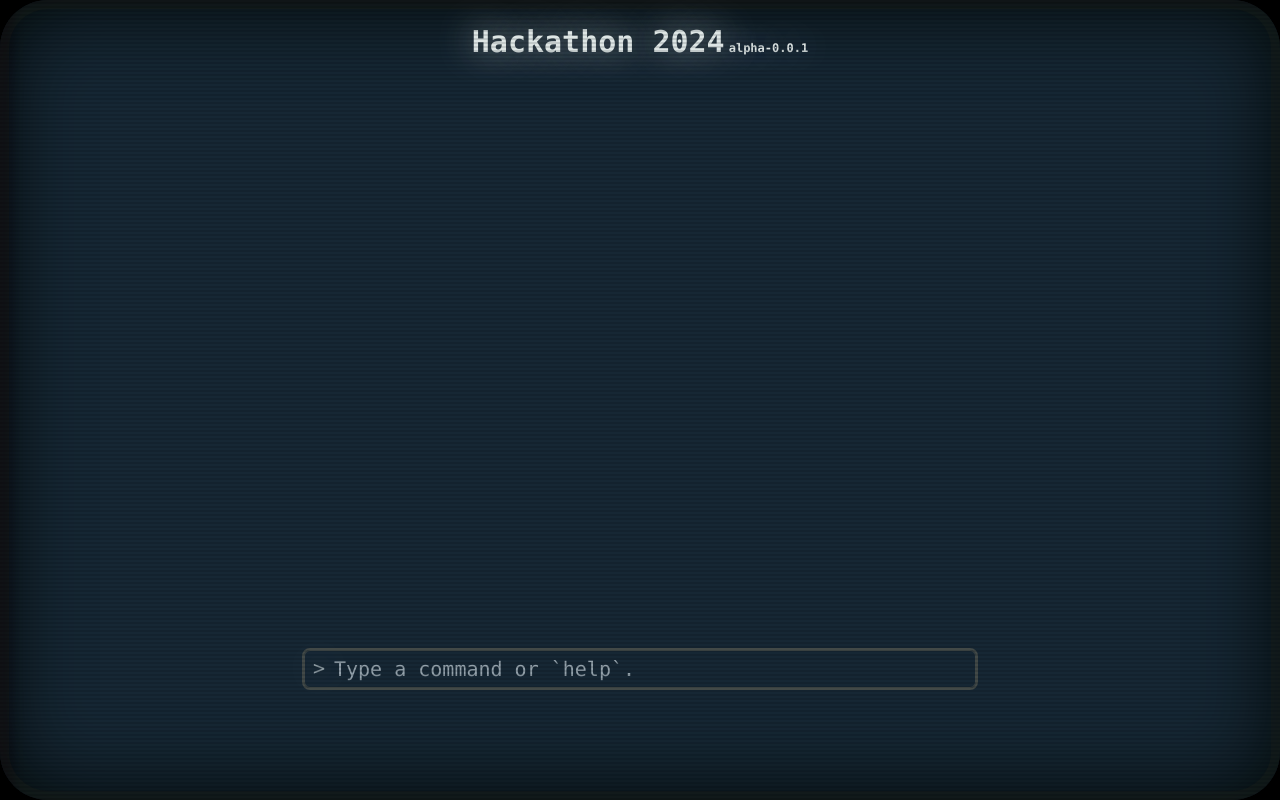
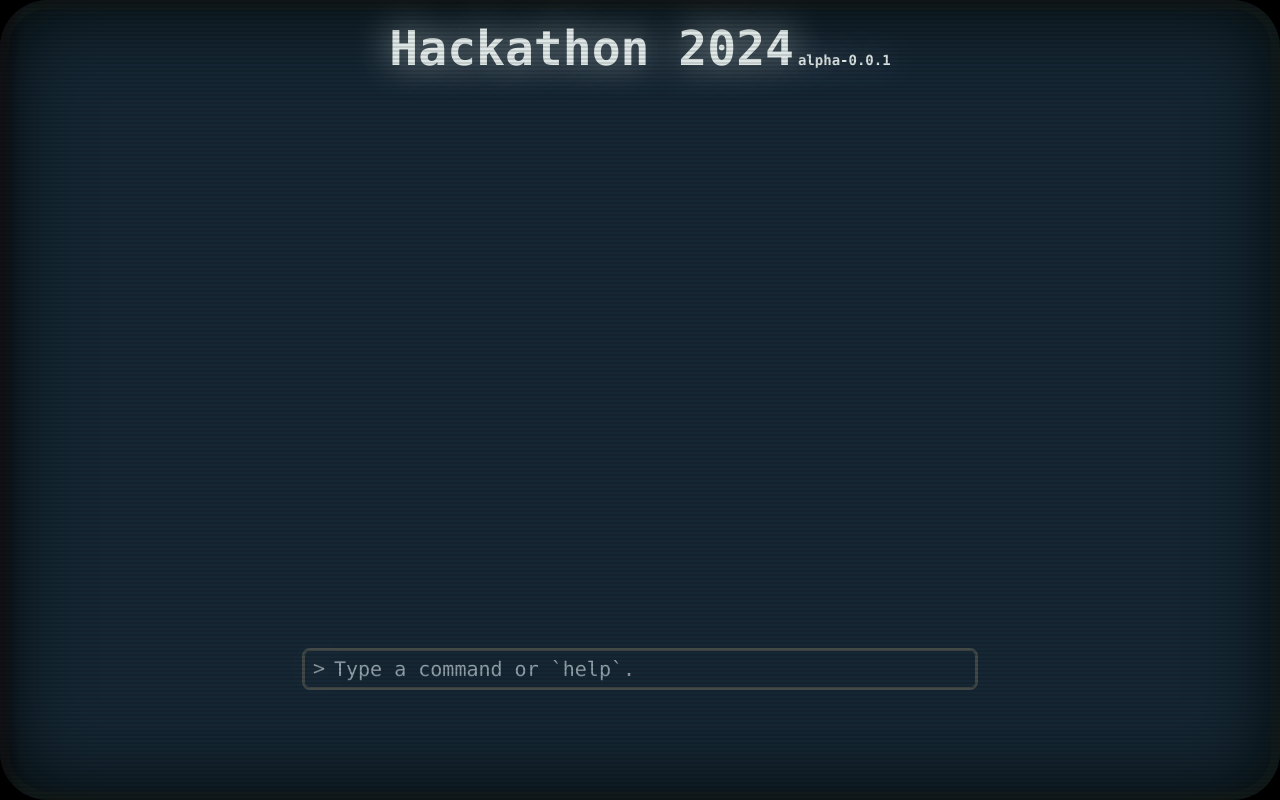
Before and after one commit to digitalintelligencebv/hackathon2024, a Vue app: page / in a window 1280 px wide. Built offline with nearby package versions, Linux system fonts and the light colour scheme.

Commit message:
Scale title text with screen size

```diff
--- a/src/App.vue
+++ b/src/App.vue
@@ -9,7 +9,7 @@
   >
     <h1 class="text-center mb-auto">
       <span>Hackathon 2024</span>
-      <span class="ml-1 text-xs">alpha-0.0.1</span>
+      <span class="ml-1 text-xs md:text-sm">alpha-0.0.1</span>
     </h1>
 
     <CompletedResult
--- a/src/index.css
+++ b/src/index.css
@@ -18,7 +18,7 @@
     }
 
     h1 {
-        @apply text-3xl font-bold text-white/90 my-2;
+        @apply text-3xl md:text-5xl font-bold text-white/90 my-2;
     }
 
     input {
```
